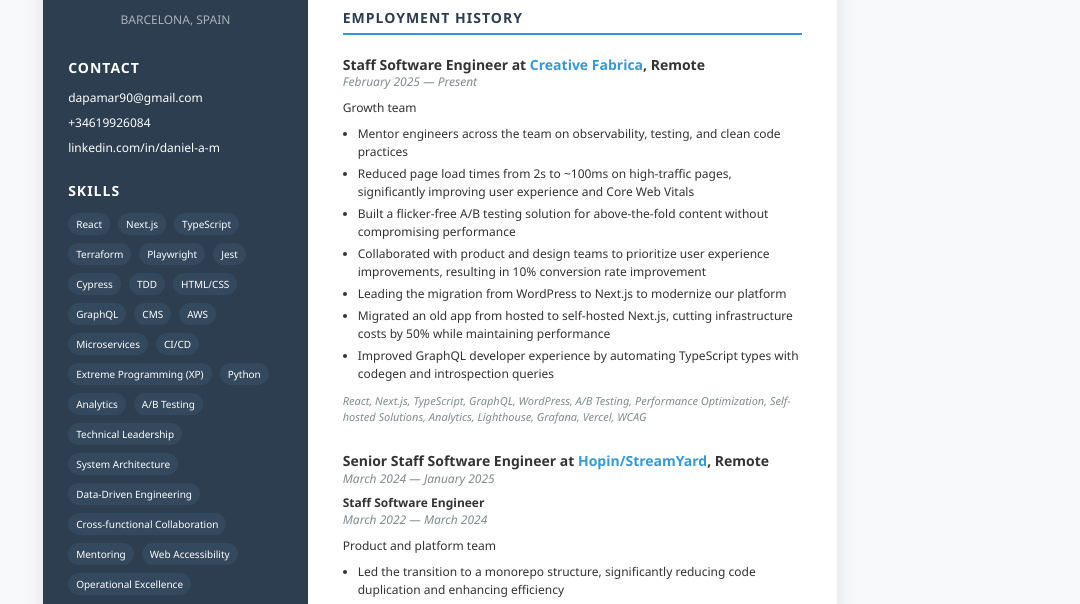
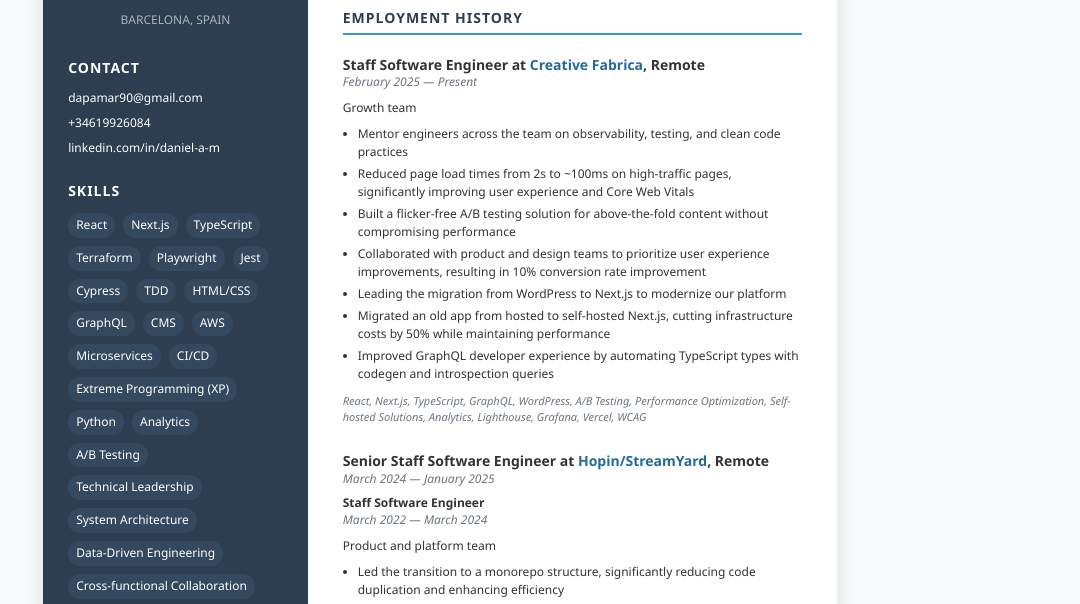
Before and after one commit to apaniel/CV, a plain HTML site: page index.html in a window 1280 px wide. Shown: the part 176-780 px from the top of the page, without its empty margins (200-1280 px from the left). Drawn offline with Linux system fonts and the light colour scheme.

Commit message:
Update index.html

```diff
--- a/index.html
+++ b/index.html
@@ -16,10 +16,10 @@
             --main-text: #333;
             --section-title-color: #2c3e50;
             --section-border-color: #3498db;
-            --company-color: #3498db;
-            --job-period-color: #7f8c8d;
+            --company-color: #216a99;
+            --job-period-color: #6c757d;
             --profile-text: #555;
-            --tech-stack-color: #7f8c8d;
+            --tech-stack-color: #6c757d;
             --shadow-color: rgba(0, 0, 0, 0.1);
             --current-role-bg: #fff5f5;
             --current-role-border: #e74c3c;
@@ -34,10 +34,10 @@
             --main-text: #e0e0e0;
             --section-title-color: #4a9eff;
             --section-border-color: #4a9eff;
-            --company-color: #4a9eff;
-            --job-period-color: #a0a0a0;
+            --company-color: #6babff;
+            --job-period-color: #b3b3b3;
             --profile-text: #c0c0c0;
-            --tech-stack-color: #a0a0a0;
+            --tech-stack-color: #b3b3b3;
             --shadow-color: rgba(0, 0, 0, 0.3);
             --current-role-bg: #3a2626;
             --current-role-border: #ff6b6b;
@@ -188,7 +188,7 @@
             background: var(--skill-tag-bg);
             padding: 4px 8px;
             border-radius: 12px;
-            font-size: 10px;
+            font-size: 12px;
             white-space: nowrap;
             transition: background-color 0.3s ease;
         }
@@ -379,7 +379,7 @@
             }
 
             .skill-tag {
-                font-size: 9px;
+                font-size: 11px;
                 padding: 3px 6px;
             }
 
@@ -434,7 +434,7 @@
             }
 
             .skill-tag {
-                font-size: 8px;
+                font-size: 10px;
                 padding: 2px 4px;
             }
 
```
